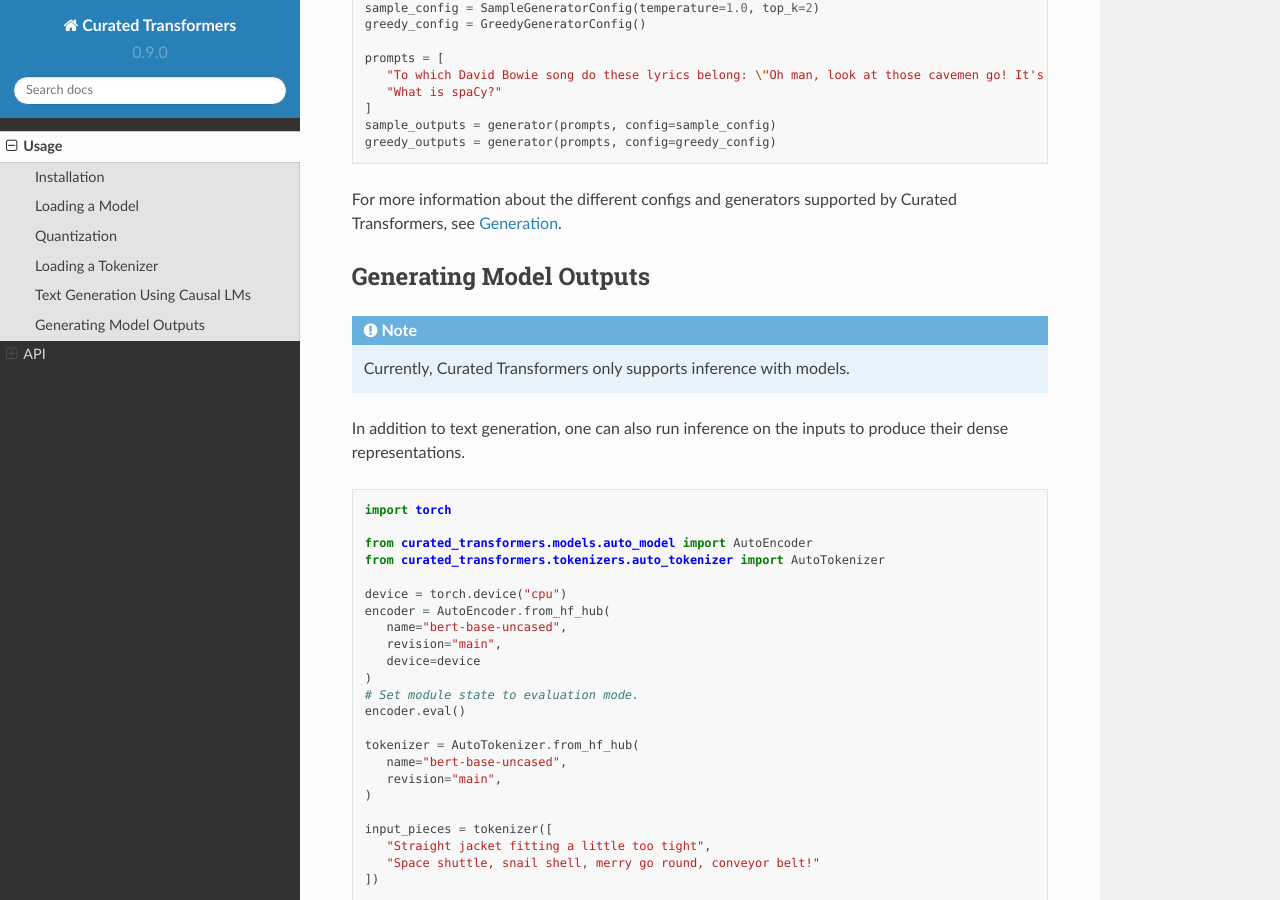
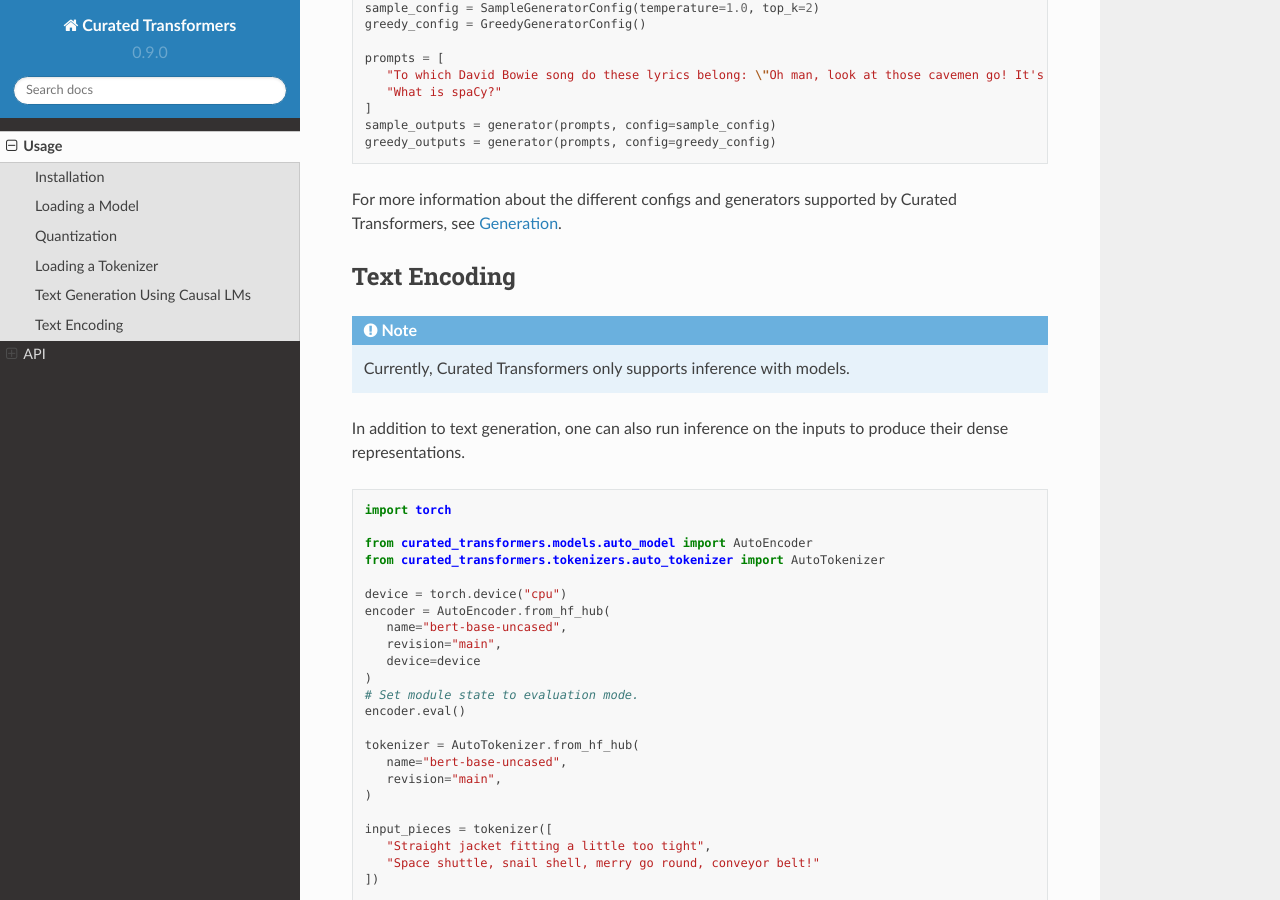
Before and after one commit to explosion/curated-transformers, a Sphinx documentation site: the page built from docs/source/usage.rst, in a window 1280 px wide and 900 px high, scrolled down 2614 px. Built offline with Sphinx 7.4.7 and the Read the Docs theme 2.0.0, drawn with Linux system fonts in a browser that asks for light colours.

Commit message:
Rename "Generating model outputs" section

```diff
--- a/docs/source/usage.rst
+++ b/docs/source/usage.rst
@@ -160,8 +160,8 @@ LM model and generate text with it.
 For more information about the different configs and generators supported by Curated Transformers, see :ref:`generation`.
 
 
-Generating Model Outputs
-------------------------
+Text Encoding
+-------------
 
 .. note::
    Currently, Curated Transformers only supports inference with models.
```
